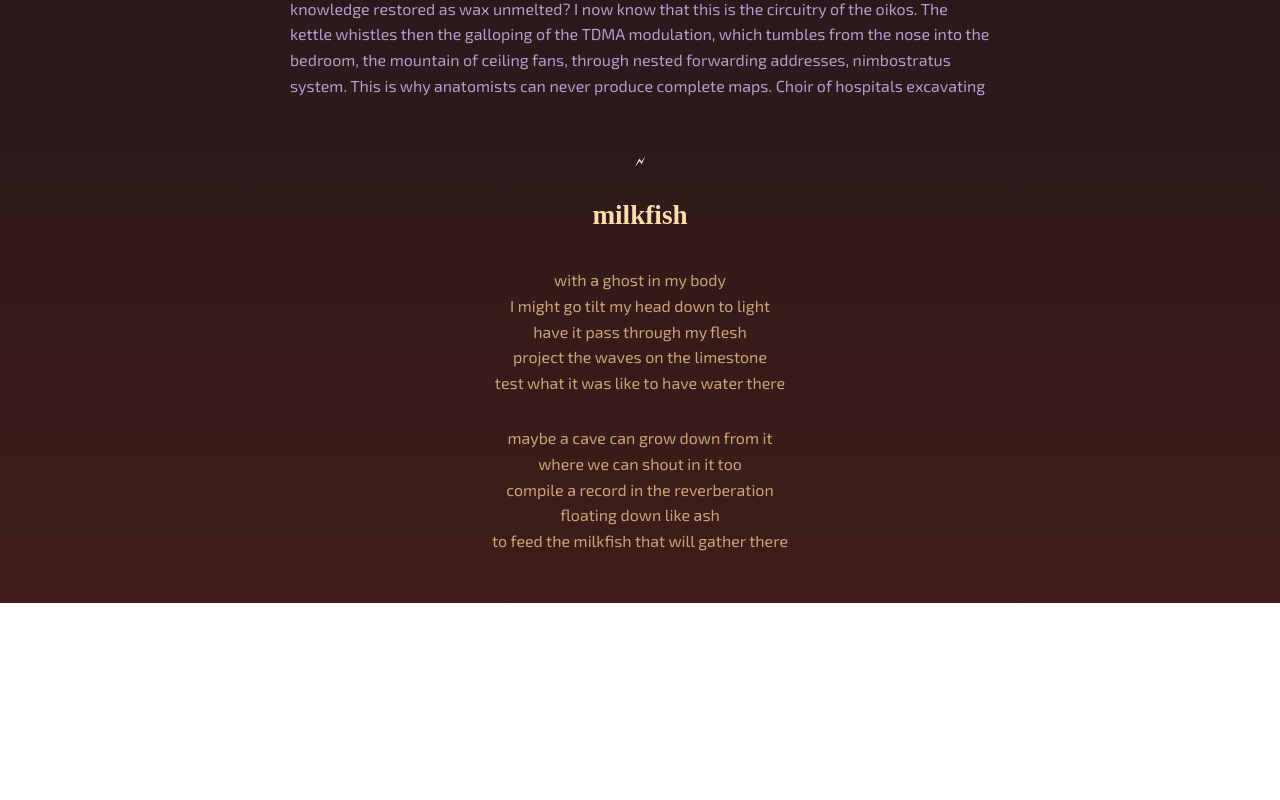
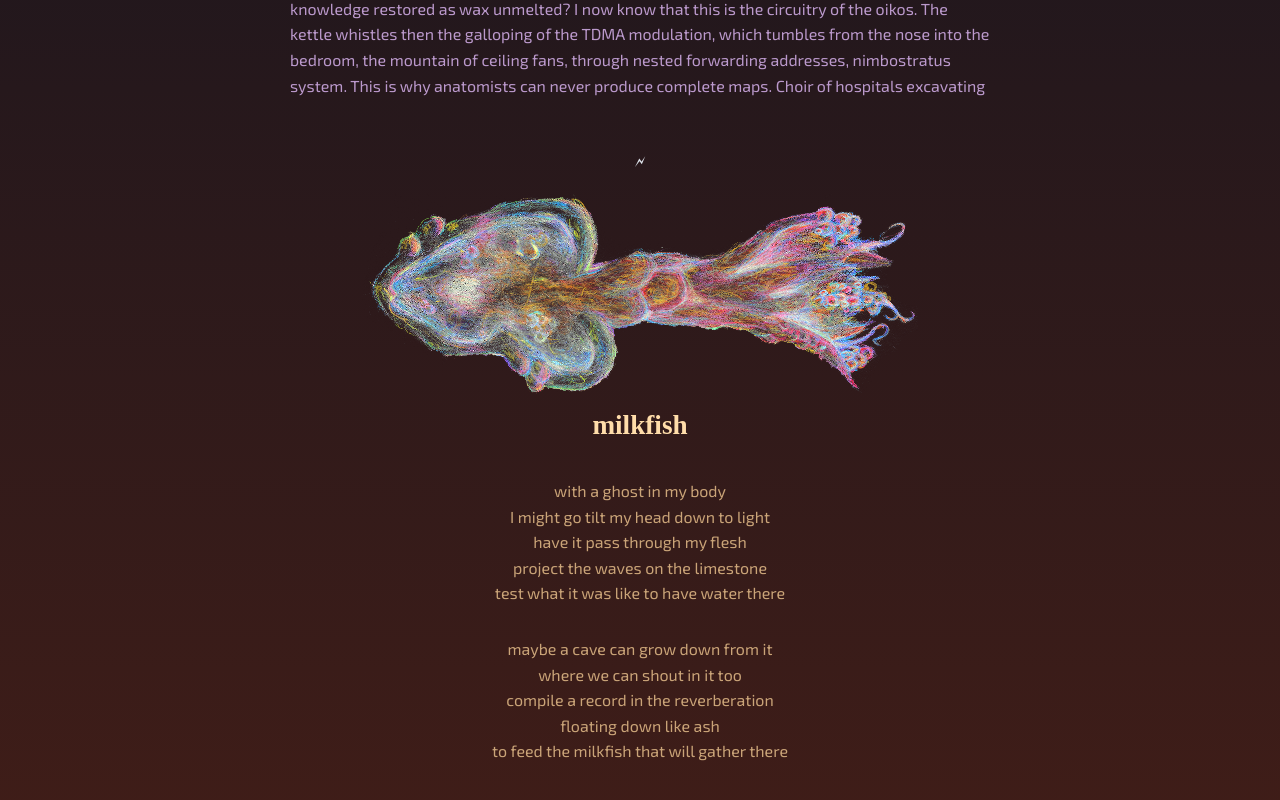
Before and after one commit to ppk80/galvanism, a plain HTML site: page puhag.html in a window 1280 px wide. Shown: the part 9338-10138 px from the top of the page. Before the commit the page ends 9941 px from the top, so only its background shows below. Drawn offline with Linux system fonts and the light colour scheme; a web font is replaced by a local one.

Commit message:
milkfish

```diff
--- a/puhag.html
+++ b/puhag.html
@@ -421,7 +421,7 @@ the current. Lo-bat? Gutom lang yan! <br>
             </div>
         </div>
 		<div class="divider">🗲</div>
-
+		<img src="img/milkfish.png"><br>
 <div class="poem" style="color: #caa478;"> <!-- milkfish -->
 <h1 style="color: #ffddaa;">milkfish</h1>
 
```
Also changed, not shown: img/milkfish.png (added).
